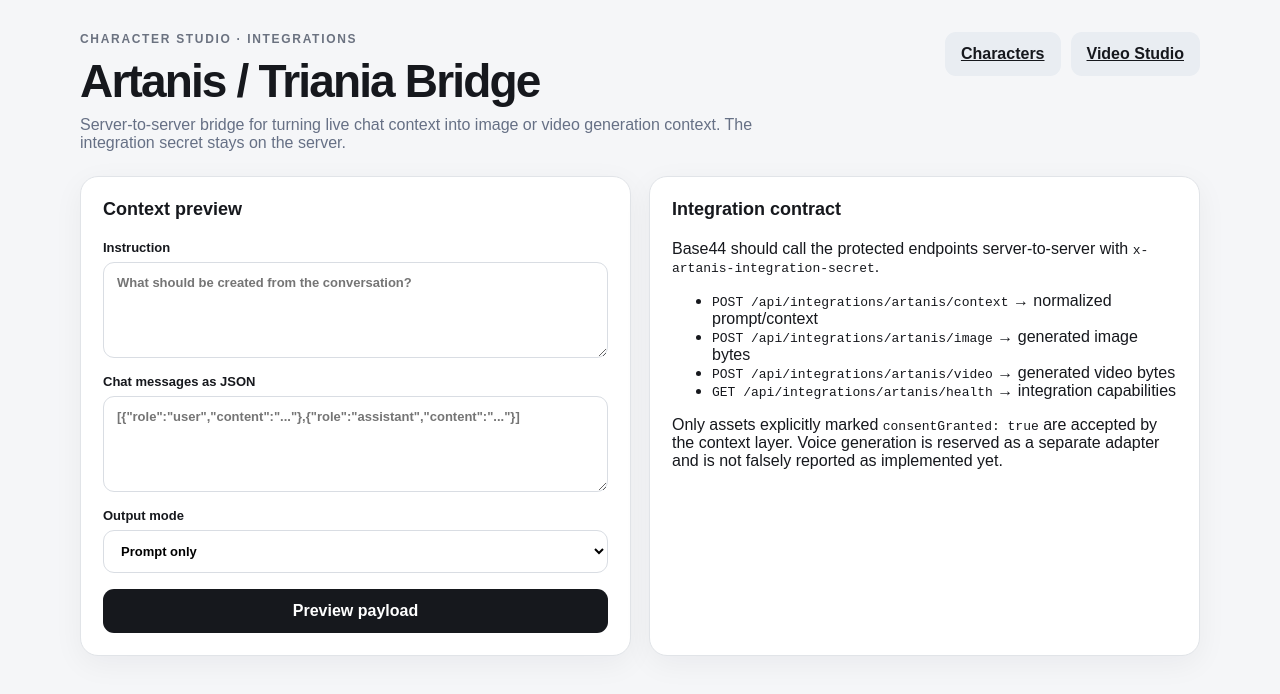
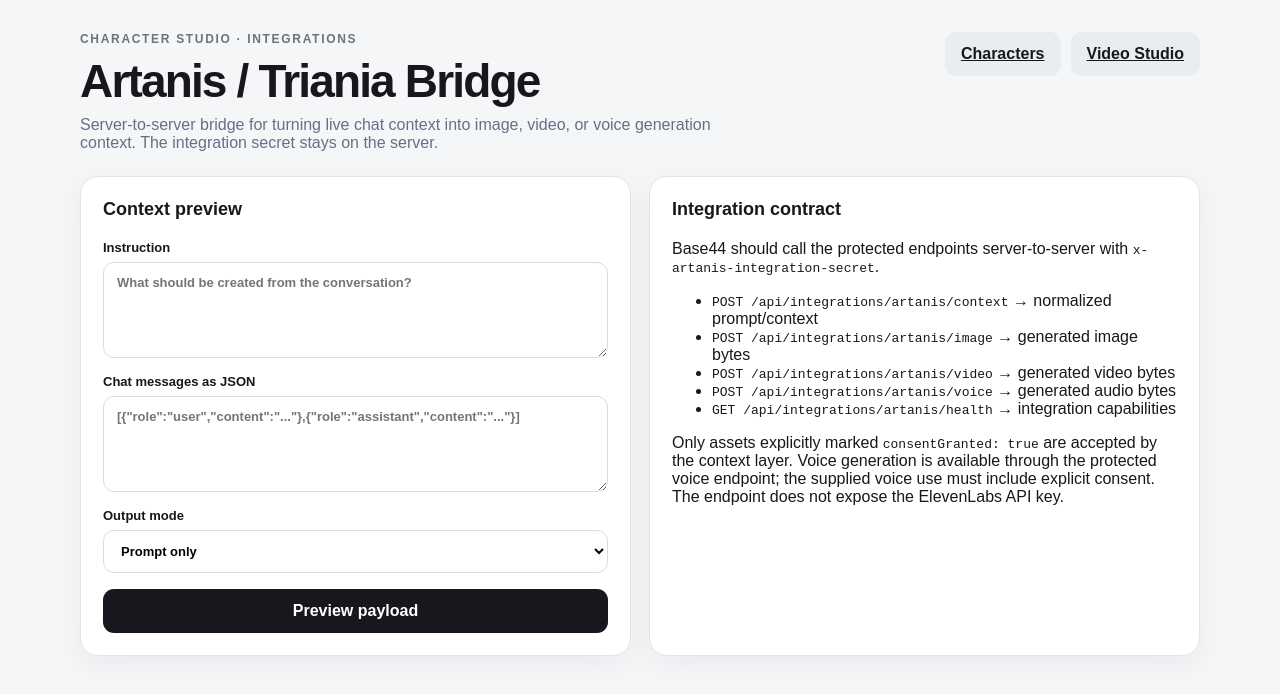
Before and after one commit to freemonkeyyourlife-lab/character-studio, a Next.js app: page /integrations/artanis in a window 1280 px wide. Shown: the top 694 px of the page. Built offline with nearby package versions, Linux system fonts and the light colour scheme.

Commit message:
Expose Artanis voice integration in bridge UI

```diff
--- a/app/integrations/artanis/page.tsx
+++ b/app/integrations/artanis/page.tsx
@@ -7,7 +7,7 @@ type Message = { role: "system" | "user" | "assistant"; content: string };
 export default function ArtanisIntegrationPage() {
   const [instruction, setInstruction] = useState("");
   const [messagesText, setMessagesText] = useState("");
-  const [mode, setMode] = useState<"prompt" | "image" | "video">("prompt");
+  const [mode, setMode] = useState<"prompt" | "image" | "video" | "voice">("prompt");
   const [result, setResult] = useState("");
 
   const messages = useMemo<Message[]>(() => {
@@ -34,7 +34,7 @@ export default function ArtanisIntegrationPage() {
         <div>
           <div className="eyebrow">CHARACTER STUDIO · INTEGRATIONS</div>
           <h1>Artanis / Triania Bridge</h1>
-          <p>Server-to-server bridge for turning live chat context into image or video generation context. The integration secret stays on the server.</p>
+          <p>Server-to-server bridge for turning live chat context into image, video, or voice generation context. The integration secret stays on the server.</p>
         </div>
         <div className="headerActions"><a className="secondary smallButton" href="/">Characters</a><a className="secondary smallButton" href="/video">Video Studio</a></div>
       </header>
@@ -44,7 +44,7 @@ export default function ArtanisIntegrationPage() {
           <h2>Context preview</h2>
           <label>Instruction<textarea value={instruction} onChange={(e) => setInstruction(e.target.value)} placeholder="What should be created from the conversation?" maxLength={8000} /></label>
           <label>Chat messages as JSON<textarea value={messagesText} onChange={(e) => setMessagesText(e.target.value)} placeholder='[{"role":"user","content":"..."},{"role":"assistant","content":"..."}]' /></label>
-          <label>Output mode<select value={mode} onChange={(e) => setMode(e.target.value as typeof mode)}><option value="prompt">Prompt only</option><option value="image">Image</option><option value="video">Video</option></select></label>
+          <label>Output mode<select value={mode} onChange={(e) => setMode(e.target.value as typeof mode)}><option value="prompt">Prompt only</option><option value="image">Image</option><option value="video">Video</option><option value="voice">Voice</option></select></label>
           <button className="primary" onClick={build}>Preview payload</button>
         </div>
         <div className="card">
@@ -54,9 +54,10 @@ export default function ArtanisIntegrationPage() {
             <li><code>POST /api/integrations/artanis/context</code> → normalized prompt/context</li>
             <li><code>POST /api/integrations/artanis/image</code> → generated image bytes</li>
             <li><code>POST /api/integrations/artanis/video</code> → generated video bytes</li>
+            <li><code>POST /api/integrations/artanis/voice</code> → generated audio bytes</li>
             <li><code>GET /api/integrations/artanis/health</code> → integration capabilities</li>
           </ul>
-          <p>Only assets explicitly marked <code>consentGranted: true</code> are accepted by the context layer. Voice generation is reserved as a separate adapter and is not falsely reported as implemented yet.</p>
+          <p>Only assets explicitly marked <code>consentGranted: true</code> are accepted by the context layer. Voice generation is available through the protected voice endpoint; the supplied voice use must include explicit consent. The endpoint does not expose the ElevenLabs API key.</p>
           {result && <div className="promptBox"><small>Prompt preview</small>{result}</div>}
         </div>
       </section>
```
